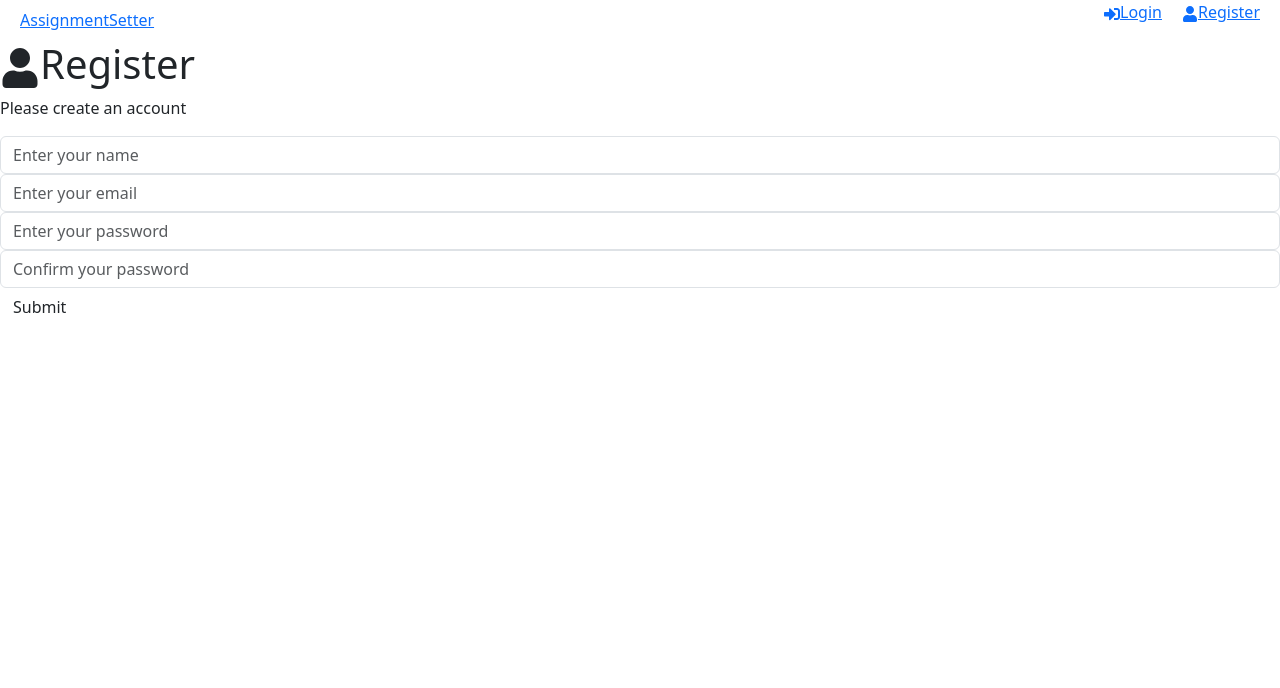
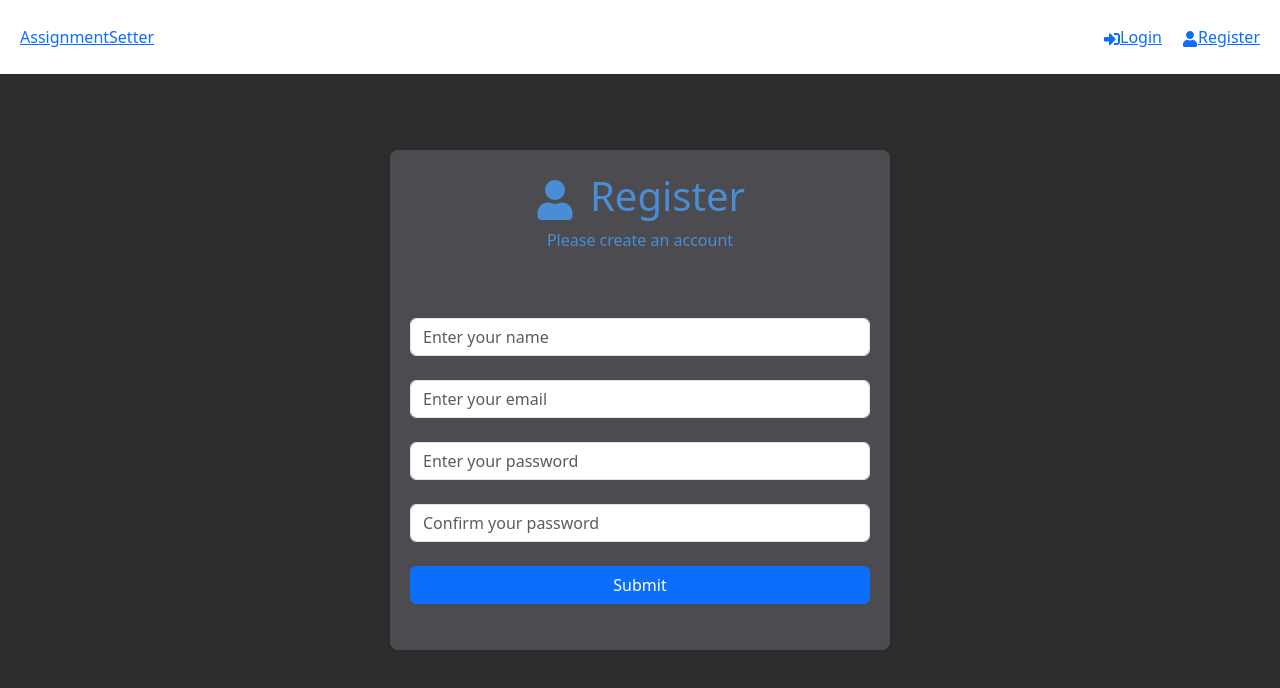
Before and after one commit to ayanahye/AssignmentTracker, a React (Create React App) app in the folder frontend/: page /register in a window 1280 px wide. Shown: the top 688 px of the page. Built offline with nearby package versions, Linux system fonts and the light colour scheme.

Commit message:
Finished styling the login and register page

```diff
--- a/frontend/src/pages/Login.jsx
+++ b/frontend/src/pages/Login.jsx
@@ -1,78 +1,76 @@
-import React from 'react'
-import {useState, useEffect} from 'react'
-import {FaSignInAlt} from 'react-icons/fa';
-import {useSelector, useDispatch} from 'react-redux';
+import React from 'react';
+import { useState, useEffect } from 'react';
+import { FaSignInAlt } from 'react-icons/fa';
+import { useSelector, useDispatch } from 'react-redux';
 import { useNavigate } from 'react-router-dom';
-import {toast} from 'react-toastify';
-import {login, reset} from '../features/auth/authSlice';
+import { toast } from 'react-toastify';
+import { login, reset } from '../features/auth/authSlice';
 import Spinner from '../components/Spinner';
 
 import "../styles/Login.css";
 
-
 function Login() {
-
   const [formData, setFormData] = useState({
     email: '',
     password: '',
-    })
+  });
 
-    const {email, password} = formData;
+  const { email, password } = formData;
 
-    const navigate = useNavigate()
-    const dispatch = useDispatch()
+  const navigate = useNavigate();
+  const dispatch = useDispatch();
 
-    const {user, isLoading, isError, isSuccess, message} = useSelector((state) => state.auth)
+  const { user, isLoading, isError, isSuccess, message } = useSelector((state) => state.auth);
 
   useEffect(() => {
-        if(isError) {
-            toast.error(message)
+    if (isError) {
+      toast.error(message);
     }
 
-        if(isSuccess || user) {
-            navigate('/')
+    if (isSuccess || user) {
+      navigate('/');
     }
 
-        dispatch(reset())
-
-    }, [user, isError, isSuccess, message, navigate, dispatch])
+    dispatch(reset());
+  }, [user, isError, isSuccess, message, navigate, dispatch]);
 
   const onChange = (e) => {
     setFormData((prevData) => ({
       ...prevData,
       [e.target.name]: e.target.value,
-        }))
-    }
+    }));
+  };
 
   const onSubmit = (e) => {
-        e.preventDefault()
+    e.preventDefault();
 
     const userData = {
       email,
-            password
-        }
+      password,
+    };
 
     dispatch(login(userData));
-    }
+  };
 
-    if(isLoading) {
-        return <Spinner />
+  if (isLoading) {
+    return <Spinner />;
   }
 
   return (
     <div className='cont1'>
       <div className="login-ele">
-                <section className='heading'>
+        <section className='heading w-100' style={{color:"rgb(74, 141, 212)"}}>
           <h1>
-                        <FaSignInAlt />Login
+            <FaSignInAlt style={{color:"rgb(74, 141, 212)", marginRight:'15px'}}/>Login
           </h1>
           <p>Login to see assignments</p>
         </section>
 
-                <section className='form'>
+        <section className='form w-100'>
           <form onSubmit={onSubmit}>
-                        <div className="form-group">
-                            <input type="email"
+            <div className="form-group mb-4">
+              <input
+                type="email"
                 className="form-control"
                 id="email"
                 name="email"
@@ -81,8 +79,9 @@ function Login() {
                 onChange={onChange}
               />
             </div>
-                        <div className="form-group">
-                            <input type="password"
+            <div className="form-group mb-4">
+              <input
+                type="password"
                 className="form-control"
                 id="password"
                 name="password"
@@ -91,20 +90,14 @@ function Login() {
                 onChange={onChange}
               />
             </div>
-                        <div className="form-group">
-                            <button type="submit" className='btn'>Submit</button>
+            <div className="form-group mb-4">
+              <button type="submit" className='btn btn-primary w-100'>Submit</button>
             </div>
           </form>
         </section>
-                <select class="form-select" aria-label="Default select example">
-                    <option selected>Open this select menu</option>
-                    <option value="1">One</option>
-                    <option value="2">Two</option>
-                    <option value="3">Three</option>
-                </select>
       </div>
     </div>
-    )
+  );
 }
 
-export default Login
+export default Login;
--- a/frontend/src/pages/Register.jsx
+++ b/frontend/src/pages/Register.jsx
@@ -8,6 +8,7 @@ import {toast} from 'react-toastify';
 import {FaUser} from 'react-icons/fa';
 import {register, reset} from '../features/auth/authSlice';
 import Spinner from '../components/Spinner';
+import "../styles/Login.css";
 
 function Register() {
 
@@ -66,18 +67,20 @@ function Register() {
     }
 
     return (
-        <>
-            <section className='heading'>
+        <div className='cont1'>
+          <div className="login-ele">
+            <section className='heading w-100' style={{ color: "rgb(74, 141, 212)" }}>
               <h1>
-                    <FaUser />Register
+                <FaUser style={{ color: "rgb(74, 141, 212)", marginRight: '15px' }} />Register
               </h1>
               <p>Please create an account</p>
             </section>
 
-            <section className='form'>
+            <section className='form w-100'>
               <form onSubmit={onSubmit}>
-                    <div className="form-group">
-                        <input type="text"
+                <div className="form-group mb-4">
+                  <input
+                    type="text"
                     className="form-control"
                     id="name"
                     name="name"
@@ -86,8 +89,9 @@ function Register() {
                     onChange={onChange}
                   />
                 </div>
-                    <div className="form-group">
-                        <input type="email"
+                <div className="form-group mb-4">
+                  <input
+                    type="email"
                     className="form-control"
                     id="email"
                     name="email"
@@ -96,8 +100,9 @@ function Register() {
                     onChange={onChange}
                   />
                 </div>
-                    <div className="form-group">
-                        <input type="password"
+                <div className="form-group mb-4">
+                  <input
+                    type="password"
                     className="form-control"
                     id="password"
                     name="password"
@@ -106,8 +111,9 @@ function Register() {
                     onChange={onChange}
                   />
                 </div>
-                    <div className="form-group">
-                        <input type="password"
+                <div className="form-group mb-4">
+                  <input
+                    type="password"
                     className="form-control"
                     id="password2"
                     name="password2"
@@ -116,13 +122,14 @@ function Register() {
                     onChange={onChange}
                   />
                 </div>
-                    <div className="form-group">
-                        <button type="submit" className='btn'>Submit</button>
+                <div className="form-group mb-4">
+                  <button type="submit" className='btn btn-primary w-100'>Submit</button>
                 </div>
               </form>
             </section>
-        </>
-    )
+          </div>
+        </div>
+      );
     }
 
 export default Register
--- a/frontend/src/styles/Header.css
+++ b/frontend/src/styles/Header.css
@@ -1,17 +1,26 @@
 .header {
+    position: fixed;
+    top: 0;
+    left: 0;
+    width: 100%;
     display: flex;
     align-items: center;
     justify-content: space-between;
+
+    padding: 25px 20px;
+    background-color: #ffffff;
+    box-shadow: 0 2px 4px rgba(0, 0, 0, 0.1);
 }
 
 .link-ele {
     display: flex;
     list-style: none;
-    margin-right: 20px;
+    margin: 0;
+    padding: 0;
 }
 
 .logo {
-    margin-left: 20px;
+    margin-right: auto;
 }
 
 li {
--- a/frontend/src/styles/Login.css
+++ b/frontend/src/styles/Login.css
@@ -1,19 +1,35 @@
 .cont1 {
-    background-color: red;
-    height: 95vh;
+    background-color: rgb(46, 44, 44);
+    height: 100vh;
     display: flex;
     justify-content: center;
     align-items: center;
     margin: 0;
     padding: 0;
-
 }
 
 .login-ele {
-    background-color: blue;
+    background-color: rgb(75, 75, 80);
     display: flex;
     flex-direction: column;
     justify-content: center;
     align-items: center;
+    max-height: 500px;
+    height: 90%;
+    width: 90%;
+    max-width: 500px;
+    padding: 20px;
+    border-radius: 8px;
+    box-shadow: 0 0 10px rgba(0, 0, 0, 0.1);
+}
 
+@media (max-width: 768px) {
+    .login-ele {
+        width: 90%;
+    }
 }
+
+.heading {
+    text-align: center;
+    margin-bottom: 50px;
+}
```
Lines whose indentation alone changed are shown as unchanged.
